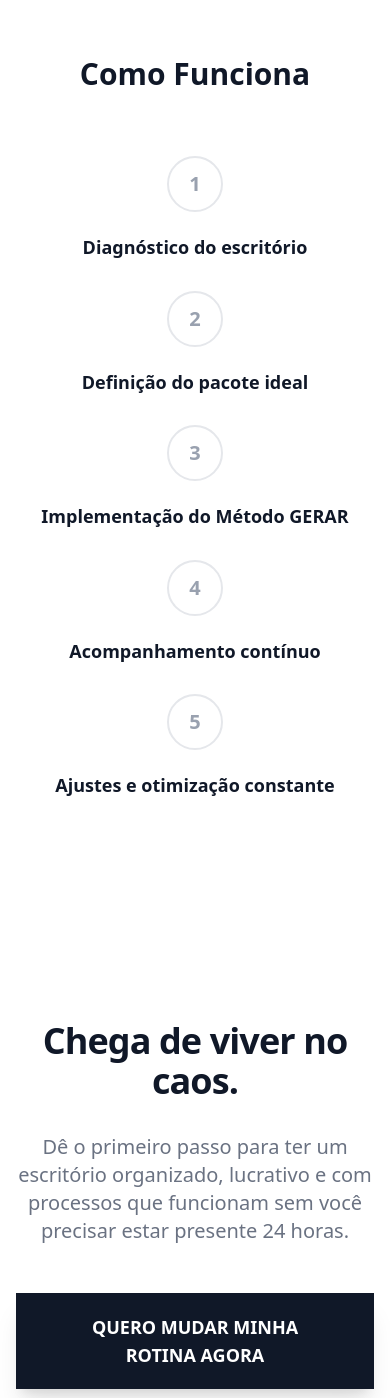
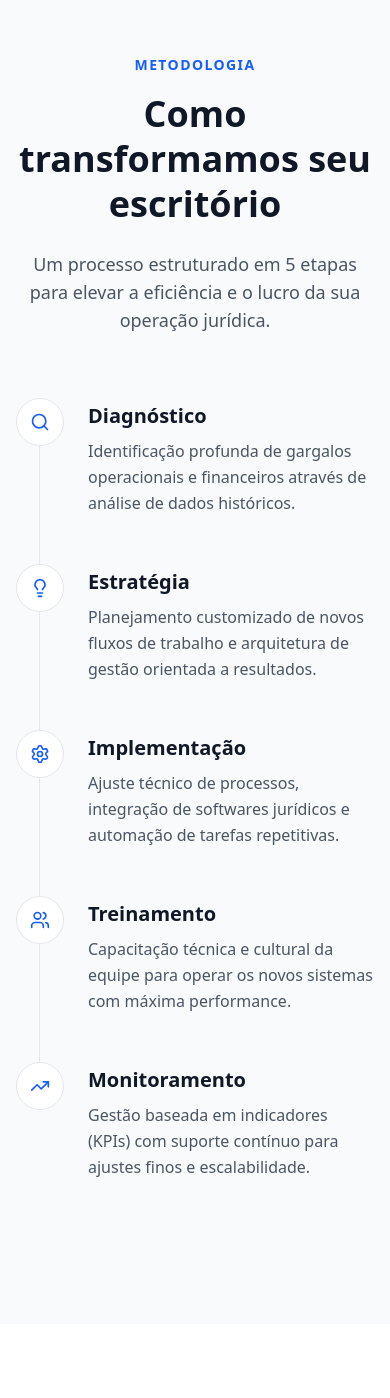
Before and after one commit to rodrigoanastacio/DA_webapp, a Next.js app: page / in a window 390 px wide. Shown: the part 7270-8668 px from the top of the page. Built offline with nearby package versions, Linux system fonts and the light colour scheme.

Commit message:
feat: Update Final CTA content and restyle the "How It Works" section with a detailed, icon-driven timeline layout.

```diff
--- a/src/components/home/FinalCTA.tsx
+++ b/src/components/home/FinalCTA.tsx
@@ -4,18 +4,19 @@ export const FinalCTA = () => {
   return (
     <section className="py-32 bg-white text-center">
       <div className="container mx-auto px-4">
-        <h2 className="text-4xl md:text-6xl font-extrabold text-gray-900 mb-8 tracking-tight">
-          Chega de viver no caos.
+        <h2 className="text-4xl md:text-6xl font-extrabold text-gray-900 mb-8 tracking-tight max-w-3xl mx-auto">
+          Pronto para ter um escritório organizado?
         </h2>
         <p className="text-xl text-gray-500 mb-12 max-w-2xl mx-auto">
-          Dê o primeiro passo para ter um escritório organizado, lucrativo e com
-          processos que funcionam sem você precisar estar presente 24 horas.
+          Transforme a gestão do seu escritório com quem entende de eficiência.
+          Agende uma conversa inicial e descubra o potencial oculto da sua
+          operação.
         </p>
         <Link
           href="/diagnostico-de-gestao"
-          className="inline-block bg-gray-900 text-white font-bold text-lg px-12 py-5 hover:bg-black hover:-translate-y-1 transition-all duration-300 shadow-xl hover:shadow-2xl"
+          className="inline-block bg-gray-900 text-white font-bold text-lg px-12 py-5 rounded-full shadow-xl"
         >
-          QUERO MUDAR MINHA ROTINA AGORA
+          Quero mudar minha rotina agora
         </Link>
       </div>
     </section>
--- a/src/components/home/HowItWorks.tsx
+++ b/src/components/home/HowItWorks.tsx
@@ -1,36 +1,81 @@
+import { Lightbulb, Search, Settings, TrendingUp, Users } from 'lucide-react'
+
 export const HowItWorks = () => {
   const steps = [
-    'Diagnóstico do escritório',
-    'Definição do pacote ideal',
-    'Implementação do Método GERAR',
-    'Acompanhamento contínuo',
-    'Ajustes e otimização constante'
+    {
+      icon: Search,
+      title: 'Diagnóstico',
+      description:
+        'Identificação profunda de gargalos operacionais e financeiros através de análise de dados históricos.'
+    },
+    {
+      icon: Lightbulb,
+      title: 'Estratégia',
+      description:
+        'Planejamento customizado de novos fluxos de trabalho e arquitetura de gestão orientada a resultados.'
+    },
+    {
+      icon: Settings,
+      title: 'Implementação',
+      description:
+        'Ajuste técnico de processos, integração de softwares jurídicos e automação de tarefas repetitivas.'
+    },
+    {
+      icon: Users,
+      title: 'Treinamento',
+      description:
+        'Capacitação técnica e cultural da equipe para operar os novos sistemas com máxima performance.'
+    },
+    {
+      icon: TrendingUp,
+      title: 'Monitoramento',
+      description:
+        'Gestão baseada em indicadores (KPIs) com suporte contínuo para ajustes finos e escalabilidade.'
+    }
   ]
 
   return (
-    <section className="py-24 bg-white border-t border-gray-100">
+    <section className="py-24 bg-gray-50">
       <div className="container mx-auto px-4">
-        <h2 className="text-3xl md:text-4xl font-extrabold text-center text-gray-900 mb-16">
-          Como Funciona
-        </h2>
+        <div className="text-center mb-16 max-w-3xl mx-auto">
+          <span className="text-sm font-bold text-blue-600 uppercase tracking-widest mb-4 block">
+            Metodologia
+          </span>
+          <h2 className="text-4xl md:text-5xl font-extrabold text-gray-900 mb-6 leading-tight">
+            Como transformamos seu escritório
+          </h2>
+          <p className="text-lg text-gray-600">
+            Um processo estruturado em 5 etapas para elevar a eficiência e o
+            lucro da sua operação jurídica.
+          </p>
+        </div>
 
-        <div className="flex flex-col md:flex-row justify-between items-center max-w-6xl mx-auto gap-8 relative">
-          {/* Connecting Line */}
-          <div className="hidden md:block absolute top-[28px] left-0 w-full h-1 bg-gray-100 z-0" />
+        <div className="max-w-2xl mx-auto">
+          {steps.map((step, idx) => {
+            const Icon = step.icon
+            const isLast = idx === steps.length - 1
 
-          {steps.map((step, i) => (
-            <div
-              key={i}
-              className="relative z-10 flex flex-col items-center text-center w-full md:w-1/5 group"
-            >
-              <div className="w-14 h-14 bg-white border-2 border-gray-200 rounded-full flex items-center justify-center text-xl font-bold text-gray-400 mb-6 group-hover:border-blue-500 group-hover:text-blue-500 group-hover:scale-110 transition-all duration-300">
-                {i + 1}
+            return (
+              <div key={idx} className="relative flex gap-6 pb-12">
+                {!isLast && (
+                  <div className="absolute left-[23px] top-10 w-px h-full bg-gray-200" />
+                )}
+
+                <div className="relative shrink-0 w-12 h-12 bg-white border border-gray-200 rounded-full flex items-center justify-center">
+                  <Icon className="w-5 h-5 text-blue-600" />
+                </div>
+
+                <div className="pt-1">
+                  <h3 className="text-xl font-bold text-gray-900 mb-2">
+                    {step.title}
+                  </h3>
+                  <p className="text-base text-gray-600 leading-relaxed">
+                    {step.description}
+                  </p>
+                </div>
               </div>
-              <h3 className="font-bold text-gray-900 text-lg leading-tight px-2">
-                {step}
-              </h3>
-            </div>
-          ))}
+            )
+          })}
         </div>
       </div>
     </section>
```
